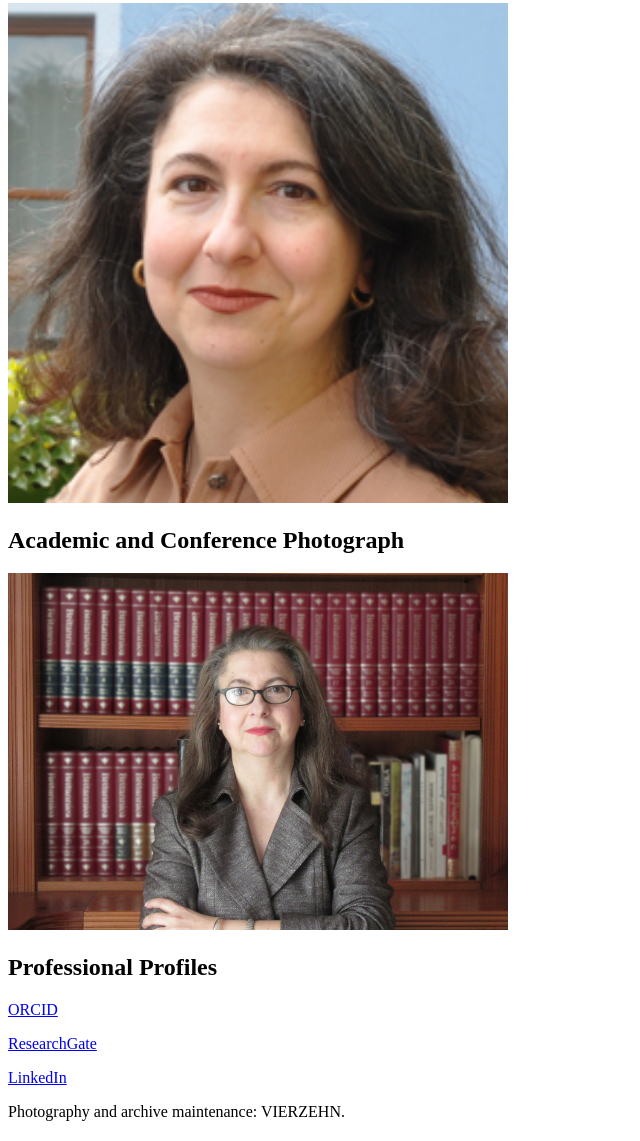
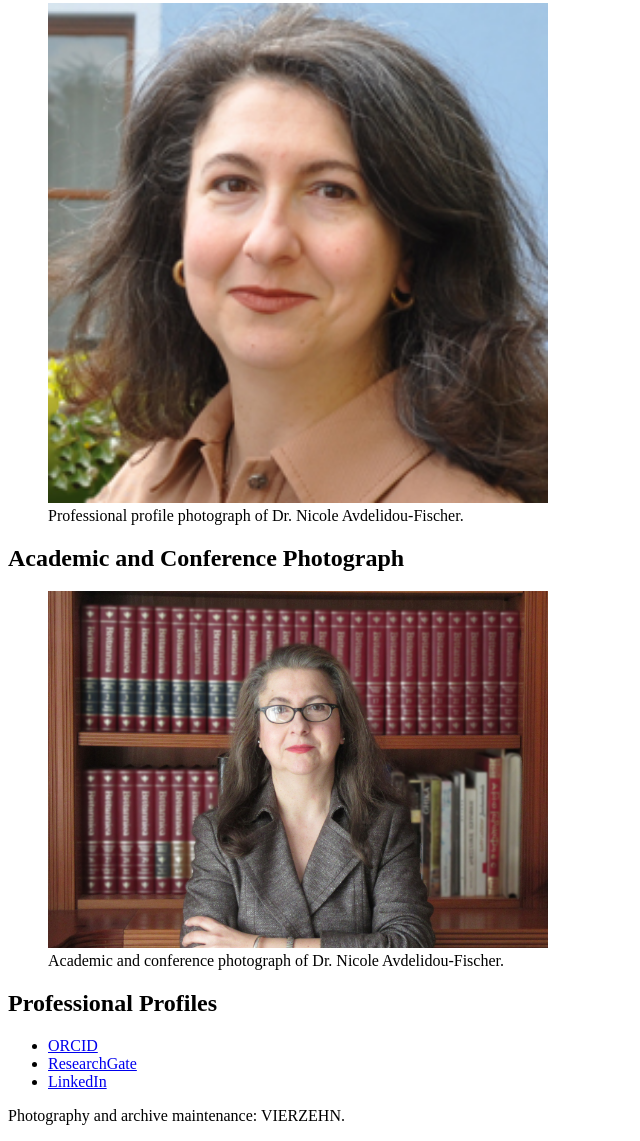
Before and after one commit to Avdelidou-Fischer/nicole-avdelidou-fischer, a plain HTML site: page index.html in a window 1280 px wide. Shown: the part 209-1350 px from the top of the page, without its empty margins (0-640 px from the left). Drawn offline with Linux system fonts and the light colour scheme.

Commit message:
Accessibility features
Refactored HTML structure for better semantics and accessibility.

```diff
--- a/index.html
+++ b/index.html
@@ -5,39 +5,97 @@
   <meta charset="UTF-8">
   <meta name="viewport" content="width=device-width, initial-scale=1">
 
-  <meta name="msvalidate.01" content="2964BDDE68F22E24EAFC5AA4DF266A5D" />
+  <!-- Bing Webmaster verification -->
+  <meta name="msvalidate.01" content="2964BDDE68F22E24EAFC5AA4DF266A5D">
 
   <title>Dr. Nicole Avdelidou-Fischer | Professional Photographs</title>
 
   <meta name="description" content="Official professional photographs and academic image archive of Dr. Nicole Avdelidou-Fischer, also known as Nikolitsa Avdelidou-Fischer.">
+
+  <meta name="robots" content="index, follow">
 </head>
+
 <body>
 
-  <h1>Dr. Nicole Avdelidou-Fischer</h1>
+  <main>
 
-  <h2>Official Professional Photographs</h2>
+    <h1>Dr. Nicole Avdelidou-Fischer</h1>
 
-  <p>Professional media archive of Dr. Nicole Avdelidou-Fischer.</p>
+    <h2>Official Professional Photographs</h2>
 
-  <h2>Professional Profile Photograph</h2>
+    <p>
+      Professional media archive of Dr. Nicole Avdelidou-Fischer.
+    </p>
 
-  <img src="nicole-avdelidou-fischer-researchgate.jpg"
-       alt="Dr. Nicole Avdelidou-Fischer – professional portrait"
-       width="500">
+    <section aria-labelledby="profile-photo">
 
-  <h2>Academic and Conference Photograph</h2>
+      <h2 id="profile-photo">Professional Profile Photograph</h2>
 
-  <img src="nicole-avdelidou-fischer-democracy-seminar.jpg"
-       alt="Dr. Nicole Avdelidou-Fischer – academic and conference portrait"
-       width="500">
+      <figure>
+        <img
+          src="nicole-avdelidou-fischer-researchgate.jpg"
+          alt="Dr. Nicole Avdelidou-Fischer – professional portrait"
+          width="500"
+          loading="eager"
+          decoding="async">
 
-  <h2>Professional Profiles</h2>
+        <figcaption>
+          Professional profile photograph of Dr. Nicole Avdelidou-Fischer.
+        </figcaption>
+      </figure>
 
-  <p><a href="https://orcid.org/0009-0005-5449-5744">ORCID</a></p>
-  <p><a href="https://www.researchgate.net/profile/Nicole-Avdelidou-Fischer">ResearchGate</a></p>
-  <p><a href="https://www.linkedin.com/in/nicole-avdelidou-fischer-223627434/">LinkedIn</a></p>
+    </section>
 
-  <p>Photography and archive maintenance: VIERZEHN.</p>
+    <section aria-labelledby="conference-photo">
+
+      <h2 id="conference-photo">Academic and Conference Photograph</h2>
+
+      <figure>
+        <img
+          src="nicole-avdelidou-fischer-democracy-seminar.jpg"
+          alt="Dr. Nicole Avdelidou-Fischer – academic and conference portrait"
+          width="500"
+          loading="eager"
+          decoding="async">
+
+        <figcaption>
+          Academic and conference photograph of Dr. Nicole Avdelidou-Fischer.
+        </figcaption>
+      </figure>
+
+    </section>
+
+    <section aria-labelledby="professional-profiles">
+
+      <h2 id="professional-profiles">Professional Profiles</h2>
+
+      <ul>
+        <li>
+          <a href="https://orcid.org/0009-0005-5449-5744">
+            ORCID
+          </a>
+        </li>
+
+        <li>
+          <a href="https://www.researchgate.net/profile/Nicole-Avdelidou-Fischer">
+            ResearchGate
+          </a>
+        </li>
+
+        <li>
+          <a href="https://www.linkedin.com/in/nicole-avdelidou-fischer-223627434/">
+            LinkedIn
+          </a>
+        </li>
+      </ul>
+
+    </section>
+
+    <footer>
+      <p>Photography and archive maintenance: VIERZEHN.</p>
+    </footer>
+
+  </main>
 
 </body>
 </html>
```
